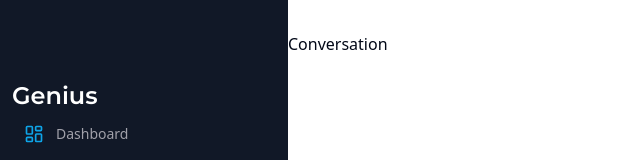
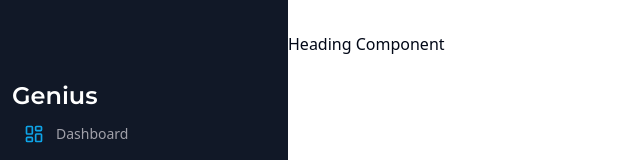
Before and after one commit to d-ngnr/ai-saas, a Next.js app: page /conversation in a window 1280 px wide. Shown: the top 160 px of the page, without its empty margins (0-640 px from the left). Built offline with nearby package versions, Linux system fonts and the light colour scheme.

Commit message:
Add Heading component

```diff
--- a/app/(dashboard)/(routes)/conversation/page.tsx
+++ b/app/(dashboard)/(routes)/conversation/page.tsx
@@ -1,5 +1,18 @@
+import { Heading } from "@/components/heading";
+import { MessageSquare } from "lucide-react";
+
 const ConversationPage = () => {
-  return <div>Conversation</div>;
+  return (
+    <div>
+      <Heading
+        title="Conversation"
+        description="Our most advance conversation model"
+        icon={MessageSquare}
+        iconColor="text-violet-500"
+        bgColor="bg-violet-500/10"
+      />
+    </div>
+  );
 };
 
 export default ConversationPage;
--- /dev/null
+++ b/components/heading.tsx
@@ -0,0 +1,19 @@
+import { LucideIcon } from "lucide-react";
+
+interface HeadingProps {
+  title: string;
+  description: string;
+  icon: LucideIcon;
+  iconColor?: string;
+  bgColor?: string;
+}
+
+export const Heading = ({
+  title,
+  description,
+  icon,
+  iconColor,
+  bgColor,
+}: HeadingProps) => {
+  return <div>Heading Component</div>;
+};
```
